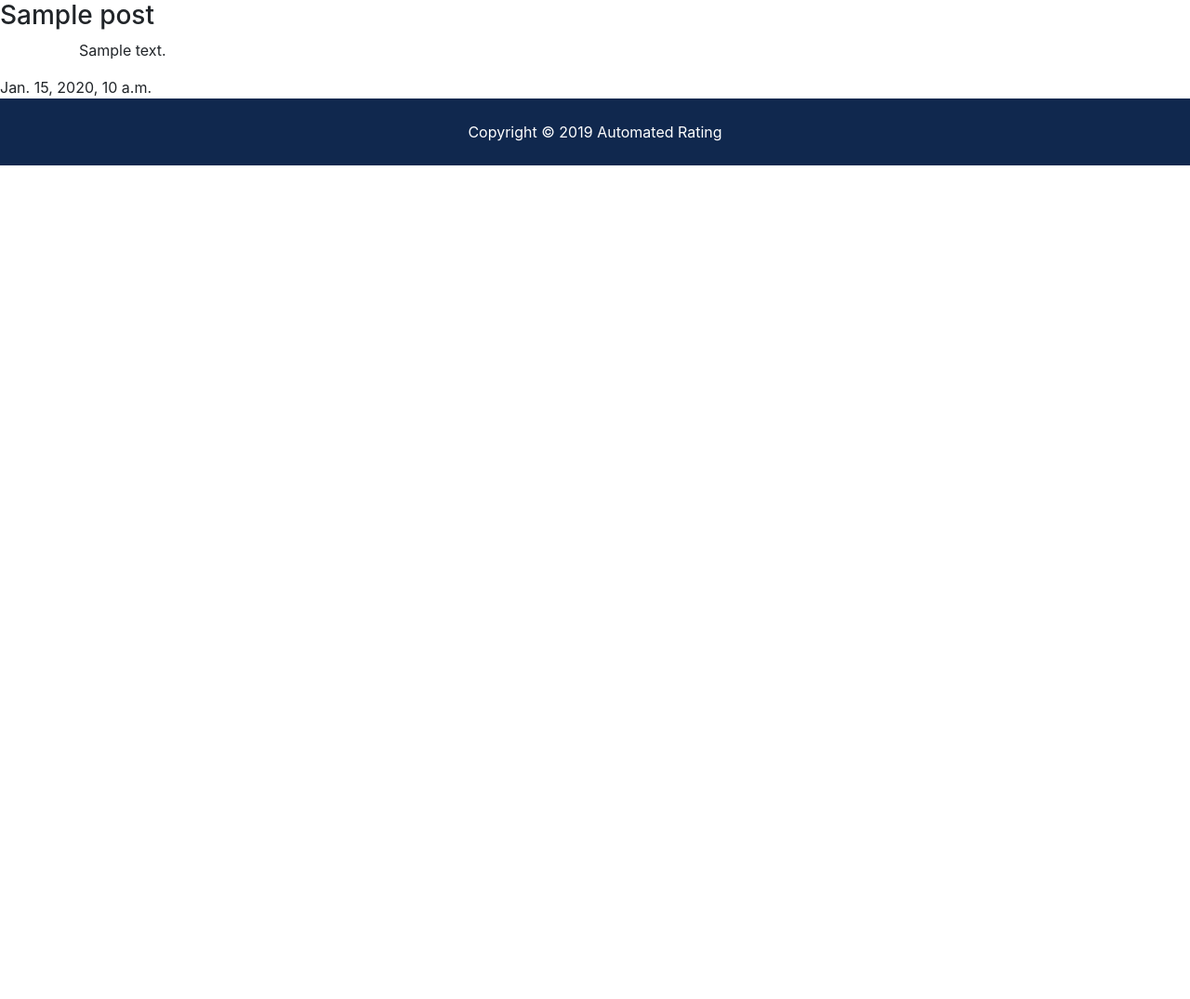
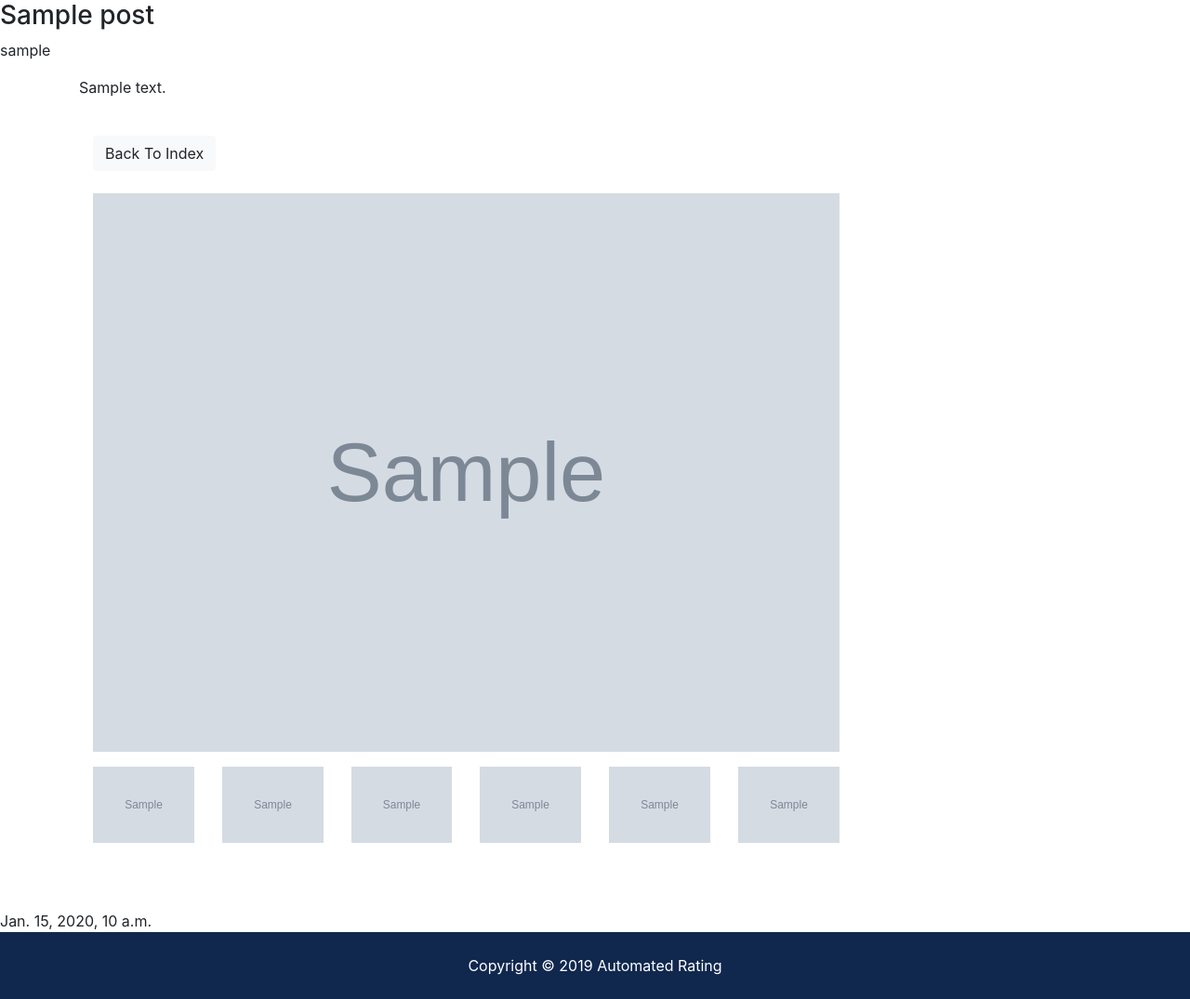
Before and after one commit to sust-swe/Automated-Rating, a Django app: page /posts/details/1/ in a window 1280 px wide. Shown: the part 128-1203 px from the top of the page at 93% size. Before the commit the page ends 306 px from the top, so only its background shows below. Run offline with Django 3.2, Linux system fonts and the light colour scheme; tables that the repository leaves empty hold one stand-in row (values such as "Sample post"); grey boxes marked "Sample" are stand-in pictures; some libraries are stand-ins or nearby versions.

Commit message:
post done

```diff
--- a/posts/models.py
+++ b/posts/models.py
@@ -1,11 +1,20 @@
 from django.db import models
 from datetime import datetime
+from django.contrib.auth.models import User
 
 # Create your models here.
 class Posts(models.Model):
+    author = models.ForeignKey(User,models.SET_NULL,blank=True,null=True,)
     title = models.CharField(max_length = 200)
     slug = models.SlugField()
     body = models.TextField()
+    photo_main = models.ImageField(upload_to = 'photos/%Y/%m/%d/')
+    photo_1 = models.ImageField(upload_to = 'photos/%Y/%m/%d/', default = '', blank=True, null=True)
+    photo_2 = models.ImageField(upload_to = 'photos/%Y/%m/%d/', default = '', blank=True, null=True)
+    photo_3 = models.ImageField(upload_to = 'photos/%Y/%m/%d/', default = '', blank=True, null=True)
+    photo_4 = models.ImageField(upload_to = 'photos/%Y/%m/%d/', default = '', blank=True, null=True)
+    photo_5 = models.ImageField(upload_to = 'photos/%Y/%m/%d/', default = '', blank=True, null=True)
+    photo_6 = models.ImageField(upload_to = 'photos/%Y/%m/%d/', default = '', blank=True, null=True)
     created_at = models.DateTimeField(default=datetime.now, blank=True)
 
     def __str__(self):
--- a/posts/views.py
+++ b/posts/views.py
@@ -1,8 +1,9 @@
-from django.shortcuts import render
+from django.shortcuts import render, redirect
 from django.http import HttpResponse
 from django.contrib.auth.decorators import login_required
 
 from .models import Posts
+from . import forms
 
 # Create your views here.
 
@@ -32,4 +33,18 @@ def details(request, id):
 
 @login_required(login_url="login")
 def create(request):
-    return render(request, 'posts/create.html')
+    if request.method == 'POST':
+        form = forms.CreatePost(request.POST, request.FILES)   #request.files for image
+        if form.is_valid():
+            # save to db
+            instance = form.save(commit = False)
+            instance.author = request.user
+            instance.save()
+            return redirect('index')
+
+    else :
+        form = forms.CreatePost()
+        context = {
+            'form' : form
+        }
+        return render(request, 'posts/create.html', context)
--- a/templates/posts/details.html
+++ b/templates/posts/details.html
@@ -2,9 +2,68 @@
 
 {% block content %}
 <h3 class="center-align red lighten-3">{{post.title}}</h3>
+<p>{{ post.author }}</p>
 
 <div class="container">
     <p>{{post.body}}</p>
+
+    <!-- post -->
+  <section id="post" class="py-4">
+    <div class="container">
+      <a href="{% url 'index' %}" class="btn btn-light mb-4">Back To Index</a>
+      <div class="row">
+        <div class="col-md-9">
+          <!-- Home Main Image -->
+          <img src="{{ post.photo_main.url }}" alt="" class="img-main img-fluid mb-3">
+          <!-- Thumbnails -->
+          <div class="row mb-5 thumbs">
+            {% if post.photo_1 %}
+            <div class="col-md-2">
+              <a href="{{ post.photo_1.url }}" data-lightbox="home-images">
+                <img src="{{ post.photo_1.url }}" alt="" class="img-fluid">
+              </a>
+            </div>
+            {% endif %}
+            {% if post.photo_2 %}
+            <div class="col-md-2">
+              <a href="{{ post.photo_2.url }}" data-lightbox="home-images">
+                <img src="{{ post.photo_2.url }}" alt="" class="img-fluid">
+              </a>
+            </div>
+            {% endif %}
+            {% if post.photo_3 %}
+            <div class="col-md-2">
+              <a href="{{ post.photo_3.url }}" data-lightbox="home-images">
+                <img src="{{ post.photo_3.url }}" alt="" class="img-fluid">
+              </a>
+            </div>
+            {% endif %}
+            {% if post.photo_4 %}
+            <div class="col-md-2">
+              <a href="{{ post.photo_4.url }}" data-lightbox="home-images">
+                <img src="{{ post.photo_4.url }}" alt="" class="img-fluid">
+              </a>
+            </div>
+            {% endif %}
+            {% if post.photo_5 %}
+            <div class="col-md-2">
+              <a href="{{ post.photo_5.url }}" data-lightbox="home-images">
+                <img src="{{ post.photo_5.url }}" alt="" class="img-fluid">
+              </a>
+            </div>
+            {% endif %}
+            {% if post.photo_6 %}
+            <div class="col-md-2">
+              <a href="{{ post.photo_6.url }}" data-lightbox="home-images">
+                <img src="{{ post.photo_6.url }}" alt="" class="img-fluid">
+              </a>
+            </div>
+            {% endif %}
+        </div>
+      </div>
+    </div>
+  </section>
 </div>
 <footer>{{post.created_at}}</footer>
+
 {% endblock %}
```
Also changed, not shown: posts/forms.py (added, +8 -0 lines), templates/posts/create.html (+8 -0 lines), posts/migrations/0002_auto_20190921_2350.py (added), posts/migrations/0003_auto_20190922_0013.py (added).
